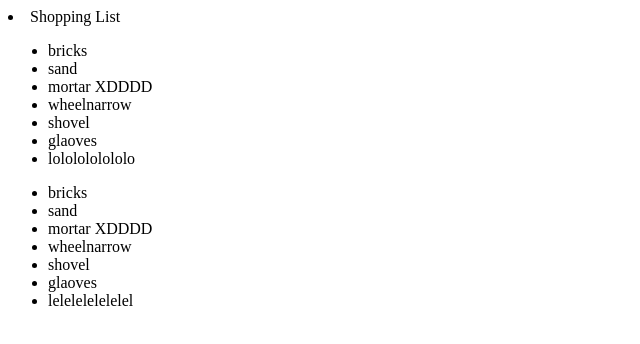
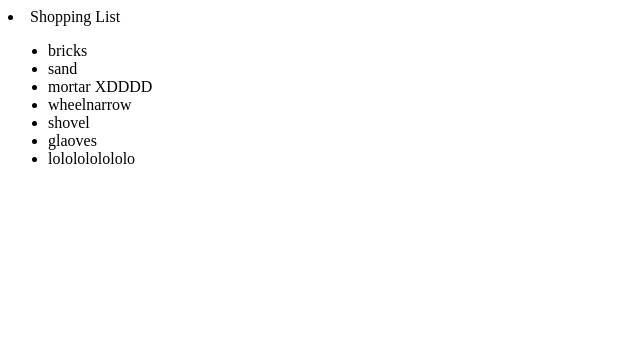
Before and after one commit to powertech2nd/cobaGit, a plain HTML site: page index.html in a window 1280 px wide. Shown: the whole page, without its empty margins (0-640 px from the left). Drawn offline with Linux system fonts and the light colour scheme.

Commit message:
menghapus UL yg ke 2

```diff
--- a/index.html
+++ b/index.html
@@ -9,13 +9,3 @@
 	<li>lololololololo</li>
 
 </ul>
-<ul>
-	<li>bricks</li>
-	<li>sand</li>
-	<li>mortar XDDDD</li>
-	<li>wheelnarrow</li>
-	<li>shovel</li>
-	<li>glaoves</li>
-	<li>lelelelelelelel</li>
-
-</ul>
```
